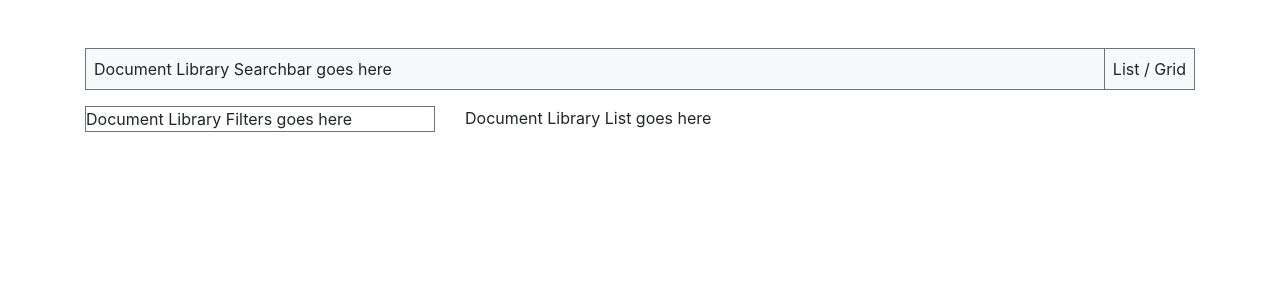
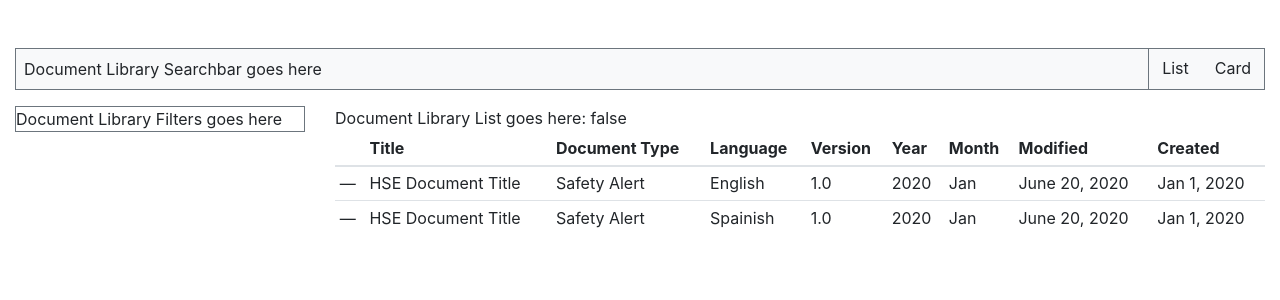
Before and after one commit to thomaskokholm/SGRE_DocumentManagement, a Vue app: page / in a window 1280 px wide. Shown: the top 300 px of the page. Built offline with nearby package versions, Linux system fonts and the light colour scheme.

Commit message:
added grids and list

```diff
--- a/src/App.vue
+++ b/src/App.vue
@@ -1,5 +1,5 @@
 <template>
-  <div id="app" class="container mt-5">
+  <div id="app" class="container-fluid mt-5">
     <DocumentLibrary></DocumentLibrary>
   </div>
 </template>
@@ -15,5 +15,8 @@ export default {
 };
 </script>
 
-<style>
+<style scoped>
+.container-fluid {
+  max-width: 1440px;
+}
 </style>
--- a/src/components/DocumentLibrary.vue
+++ b/src/components/DocumentLibrary.vue
@@ -4,14 +4,17 @@
       <div class="flex-grow-1">
         <DocumentLibrarySearchbar></DocumentLibrarySearchbar>
       </div>
-      <div class="bg-light border-top border-right border-bottom border-secondary p-2">List / Grid</div>
+      <div class="bg-light border-top border-right border-bottom border-secondary">
+        <button class="btn btn-light" v-on:click="setListView()">List</button>
+        <button class="btn btn-light" v-on:click="setCardView()">Card</button>
+      </div>
     </div>
     <div class="row">
-      <div class="col-sm-12 col-md-5 col-lg-4">
+      <div class="col-sm-12 col-md-5 col-lg-4 col-xl-3">
         <DocumentLibraryFilters></DocumentLibraryFilters>
       </div>
-      <div class="col-sm-12 col-md-7 col-lg-8">
-        <DocumentLibraryList></DocumentLibraryList>
+      <div class="col-sm-12 col-md-7 col-lg-6 col-xl-9">
+        <DocumentLibraryList :cardView="isCardView"></DocumentLibraryList>
       </div>
     </div>
   </div>
@@ -27,6 +30,20 @@ export default {
     DocumentLibraryList,
     DocumentLibraryFilters,
     DocumentLibrarySearchbar
+  },
+  data() {
+    return {
+      isCardView: false
+    };
+  },
+
+  methods: {
+    setCardView() {
+      this.isCardView = true;
+    },
+    setListView() {
+      this.isCardView = false;
+    }
   }
 };
 </script>
--- a/src/components/DocumentLibraryList.vue
+++ b/src/components/DocumentLibraryList.vue
@@ -1,13 +1,168 @@
 <template>
-  <div class="DocumentManagement DocumentLibraryList">Document Library List goes here</div>
+  <div class="DocumentManagement DocumentLibraryList">
+    Document Library List goes here: {{cardView}}
+    <div v-if="cardView">
+      <div class="row">
+        <div class="col-sm-12 col-md-6 col-lg-4 col-xl-3">
+          <div class="card">
+            <img class="card-img-top" alt>
+            <div class="card-body">
+              <h5 class="card-title">Card title</h5>
+              <p
+                class="card-text"
+              >This is a longer card with supporting text below as a natural lead-in to additional content. This content is a little bit longer.</p>
+              <p class="card-text">
+                <small class="text-muted">Last updated 3 mins ago</small>
+              </p>
+            </div>
+          </div>
+        </div>
+        <div class="col-sm-12 col-md-6 col-lg-4 col-xl-3">
+          <div class="card">
+            <img class="card-img-top" alt>
+            <div class="card-body">
+              <h5 class="card-title">Card title</h5>
+              <p
+                class="card-text"
+              >This is a longer card with supporting text below as a natural lead-in to additional content. This content is a little bit longer.</p>
+              <p class="card-text">
+                <small class="text-muted">Last updated 3 mins ago</small>
+              </p>
+            </div>
+          </div>
+        </div>
+        <div class="col-sm-12 col-md-6 col-lg-4 col-xl-3">
+          <div class="card">
+            <img class="card-img-top" alt>
+            <div class="card-body">
+              <h5 class="card-title">Card title</h5>
+              <p
+                class="card-text"
+              >This is a longer card with supporting text below as a natural lead-in to additional content. This content is a little bit longer.</p>
+              <p class="card-text">
+                <small class="text-muted">Last updated 3 mins ago</small>
+              </p>
+            </div>
+          </div>
+        </div>
+        <div class="col-sm-12 col-md-6 col-lg-4 col-xl-3">
+          <div class="card">
+            <img class="card-img-top" alt>
+            <div class="card-body">
+              <h5 class="card-title">Card title</h5>
+              <p
+                class="card-text"
+              >This is a longer card with supporting text below as a natural lead-in to additional content. This content is a little bit longer.</p>
+              <p class="card-text">
+                <small class="text-muted">Last updated 3 mins ago</small>
+              </p>
+            </div>
+          </div>
+        </div>
+        <div class="col-sm-12 col-md-6 col-lg-4 col-xl-3">
+          <div class="card">
+            <img class="card-img-top" alt>
+            <div class="card-body">
+              <h5 class="card-title">Card title</h5>
+              <p
+                class="card-text"
+              >This is a longer card with supporting text below as a natural lead-in to additional content. This content is a little bit longer.</p>
+              <p class="card-text">
+                <small class="text-muted">Last updated 3 mins ago</small>
+              </p>
+            </div>
+          </div>
+        </div>
+        <div class="col-sm-12 col-md-6 col-lg-4 col-xl-3">
+          <div class="card">
+            <img class="card-img-top" alt>
+            <div class="card-body">
+              <h5 class="card-title">Card title</h5>
+              <p
+                class="card-text"
+              >This is a longer card with supporting text below as a natural lead-in to additional content. This content is a little bit longer.</p>
+              <p class="card-text">
+                <small class="text-muted">Last updated 3 mins ago</small>
+              </p>
+            </div>
+          </div>
+        </div>
+        <div class="col-sm-12 col-md-6 col-lg-4 col-xl-3">
+          <div class="card">
+            <img class="card-img-top" alt>
+            <div class="card-body">
+              <h5 class="card-title">Card title</h5>
+              <p
+                class="card-text"
+              >This is a longer card with supporting text below as a natural lead-in to additional content. This content is a little bit longer.</p>
+              <p class="card-text">
+                <small class="text-muted">Last updated 3 mins ago</small>
+              </p>
+            </div>
+          </div>
+        </div>
+      </div>
+    </div>
+    <div class="table-responsive" v-else>
+      <table class="table table-sm">
+        <thead>
+          <tr>
+            <th>&nbsp;</th>
+            <th scope="col">Title</th>
+            <th scope="col">Document Type</th>
+            <th scope="col">Language</th>
+            <th scope="col">Version</th>
+            <th scope="col">Year</th>
+            <th scope="col">Month</th>
+            <th scope="col">Modified</th>
+            <th scope="col">Created</th>
+          </tr>
+        </thead>
+        <tbody>
+          <tr>
+            <td>&mdash;</td>
+            <td>HSE Document Title</td>
+            <td>Safety Alert</td>
+            <td>English</td>
+            <td>1.0</td>
+            <td>2020</td>
+            <td>Jan</td>
+            <td>June 20, 2020</td>
+            <td>Jan 1, 2020</td>
+          </tr>
+          <tr>
+            <td>&mdash;</td>
+            <td>HSE Document Title</td>
+            <td>Safety Alert</td>
+            <td>Spainish</td>
+            <td>1.0</td>
+            <td>2020</td>
+            <td>Jan</td>
+            <td>June 20, 2020</td>
+            <td>Jan 1, 2020</td>
+          </tr>
+        </tbody>
+      </table>
+    </div>
+  </div>
 </template>
 
 <script>
 export default {
-  name: "DocumentLibraryList"
+  name: "DocumentLibraryList",
+  props: {
+    cardView: {
+      type: Boolean,
+      default: false,
+      required: false
+    }
+  }
 };
 </script>
 
 <!-- Add "scoped" attribute to limit CSS to this component only -->
 <style scoped>
+.table th {
+  border-top-color: transparent;
+}
 </style>
```
